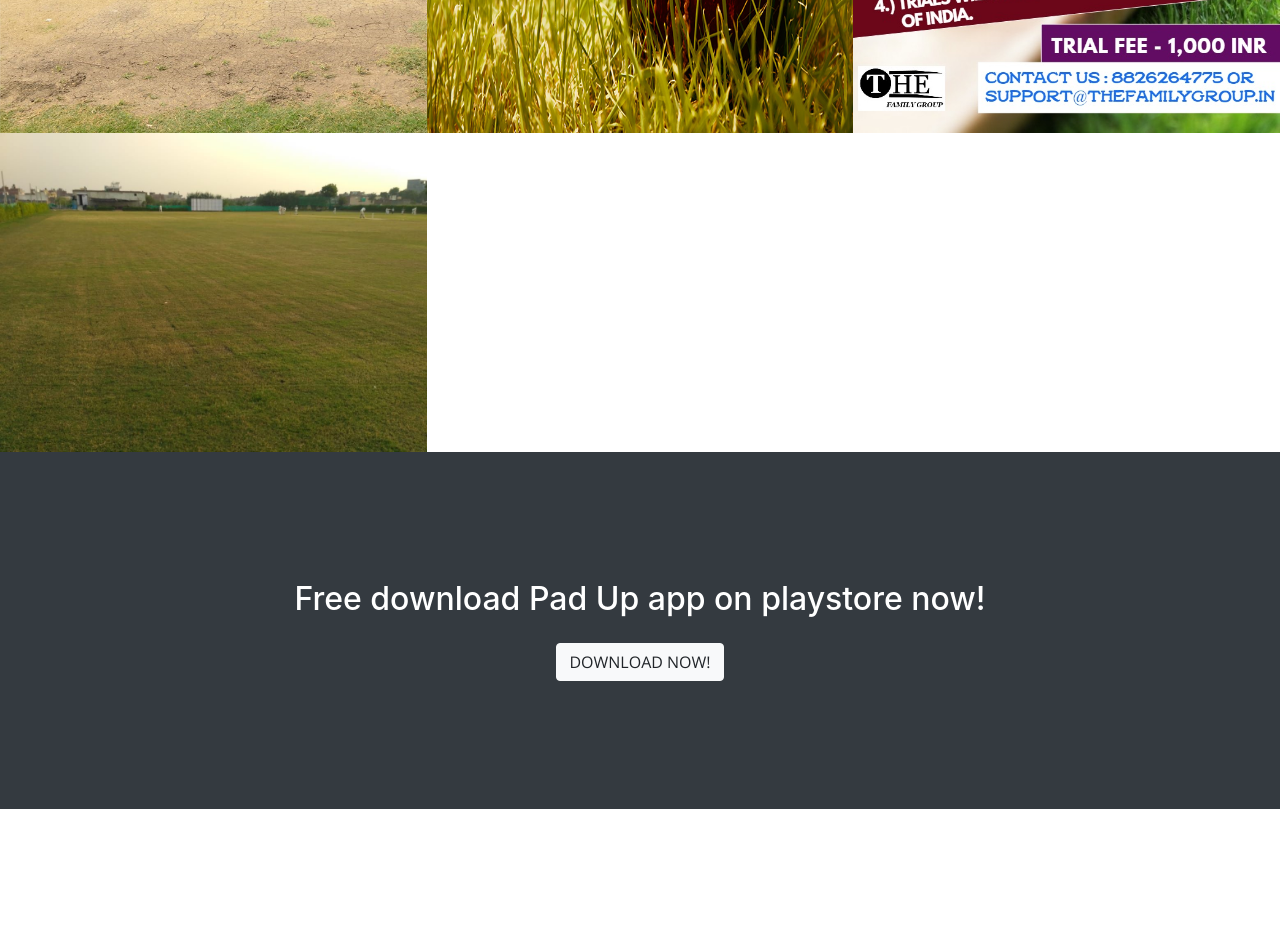
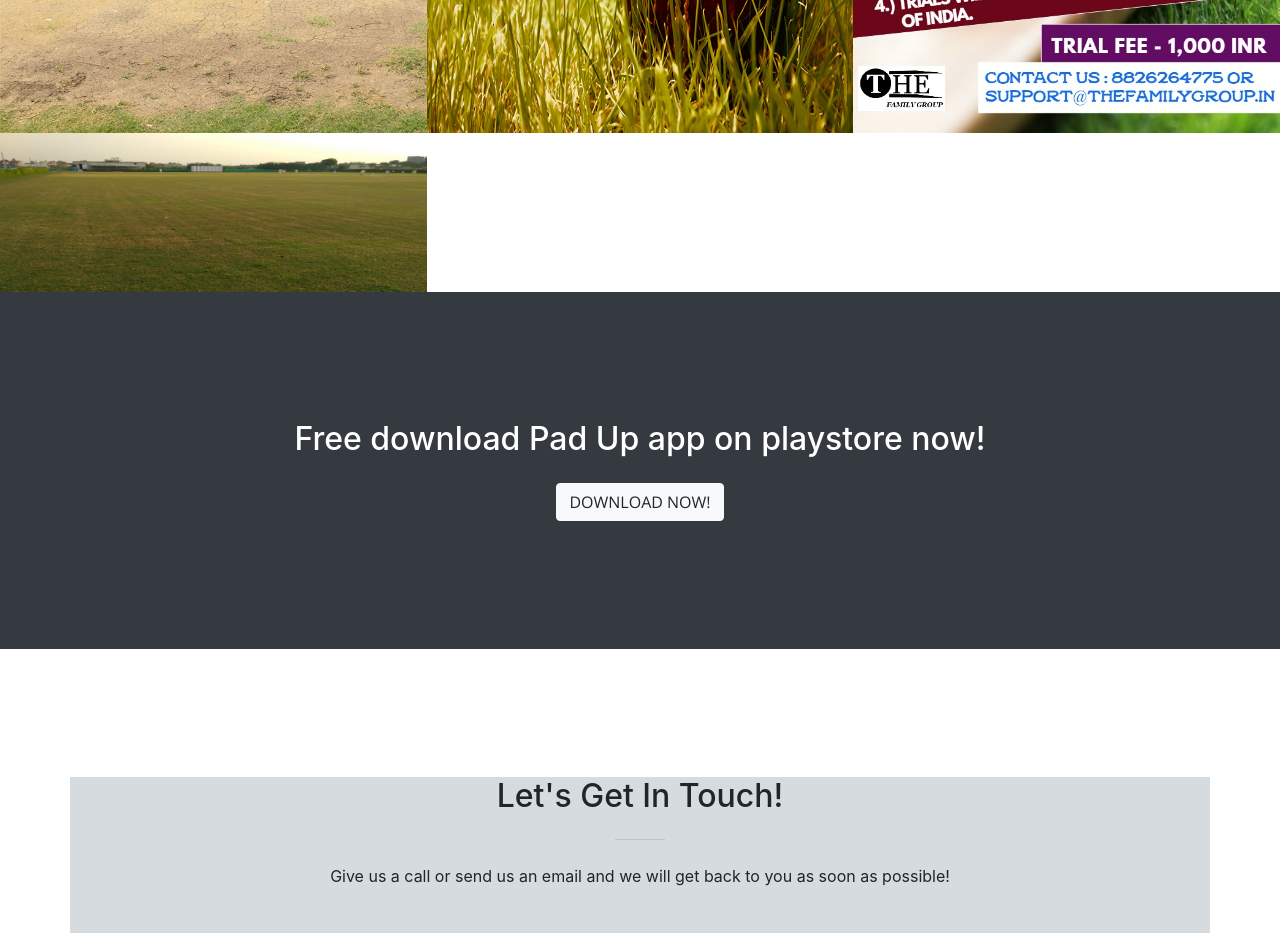
Before and after one commit to ersamrawat/ersamrawat.github.io, a website with bundled scripts: page index.html in a window 1280 px wide. Shown: the part 1220-2153 px from the top of the page. Built offline with nearby package versions, Linux system fonts and the light colour scheme.

Commit message:
pictures

```diff
--- a/index.html
+++ b/index.html
@@ -129,8 +129,8 @@
             </a>
           </div>
           <div class="col-lg-4 col-sm-6">
-            <a class="portfolio-box" href="img/portfolio/fullsize/6.png">
-              <img class="img-fluid" src="img/portfolio/thumbnails/6.png" alt="">
+            <a class="portfolio-box" href="img/portfolio/fullsize/6.jpg">
+              <img class="img-fluid" src="img/portfolio/thumbnails/6.jpg" alt="">
               <div class="portfolio-box-caption">
                 <div class="portfolio-box-caption-content">
                   <div class="project-category text-faded">
```
Also changed, not shown: img/portfolio/fullsize/6.jpg (added), img/portfolio/fullsize/6.png (deleted), img/portfolio/thumbnails/6.jpg (added), img/portfolio/thumbnails/6.png (deleted).
